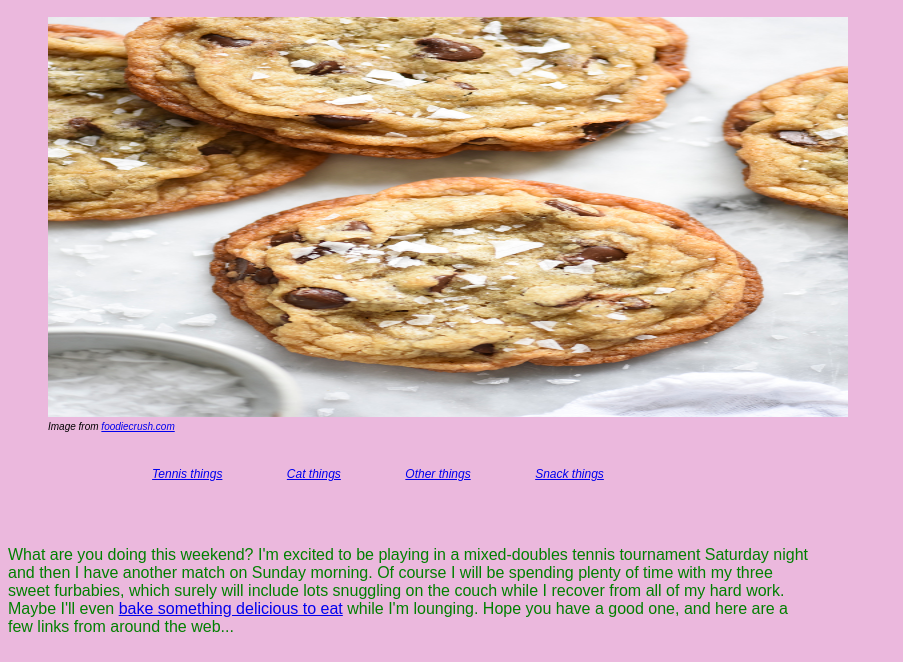
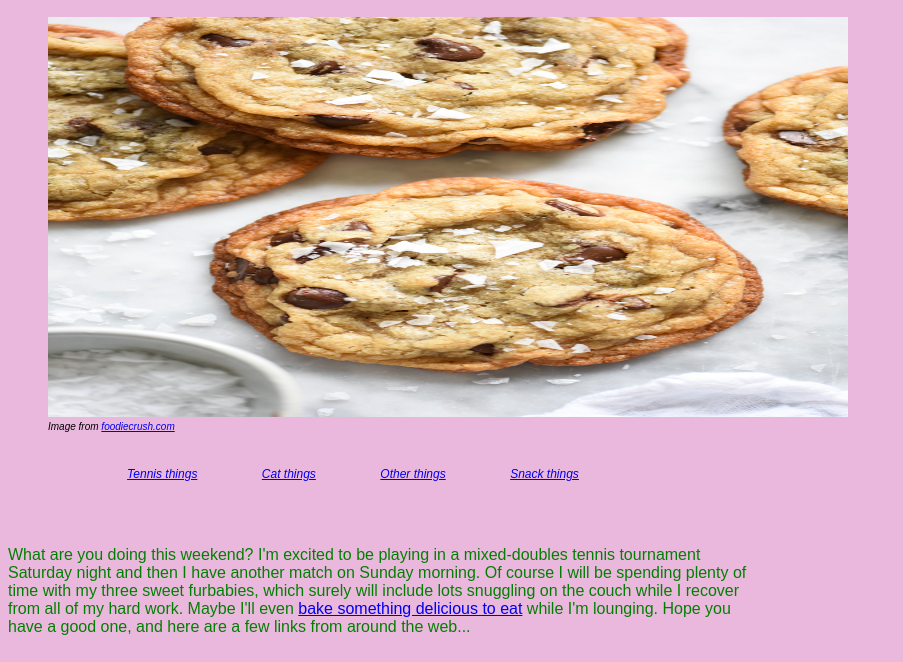
Before and after one commit to kimsunhammond/https-github.com-PT-Web-Dev-Jan-23-js-assignment-4-html-me-something-kimsunhammond, a website: page index.html in a window 1280 px wide. Shown: the part 138-800 px from the top of the page, without its empty margins (0-903 px from the left). Drawn offline with Linux system fonts and the light colour scheme.

Commit message:
update CSS

```diff
--- a/styles.css
+++ b/styles.css
@@ -1,7 +1,7 @@
 /* Write your CSS here! */
 body {
 	width: 100%;
-	max-width: 800px;
+	max-width: 750px;
 	margin: 8px;
 	background-color: #ebb8dd;
 	font-size: 100%;
```
